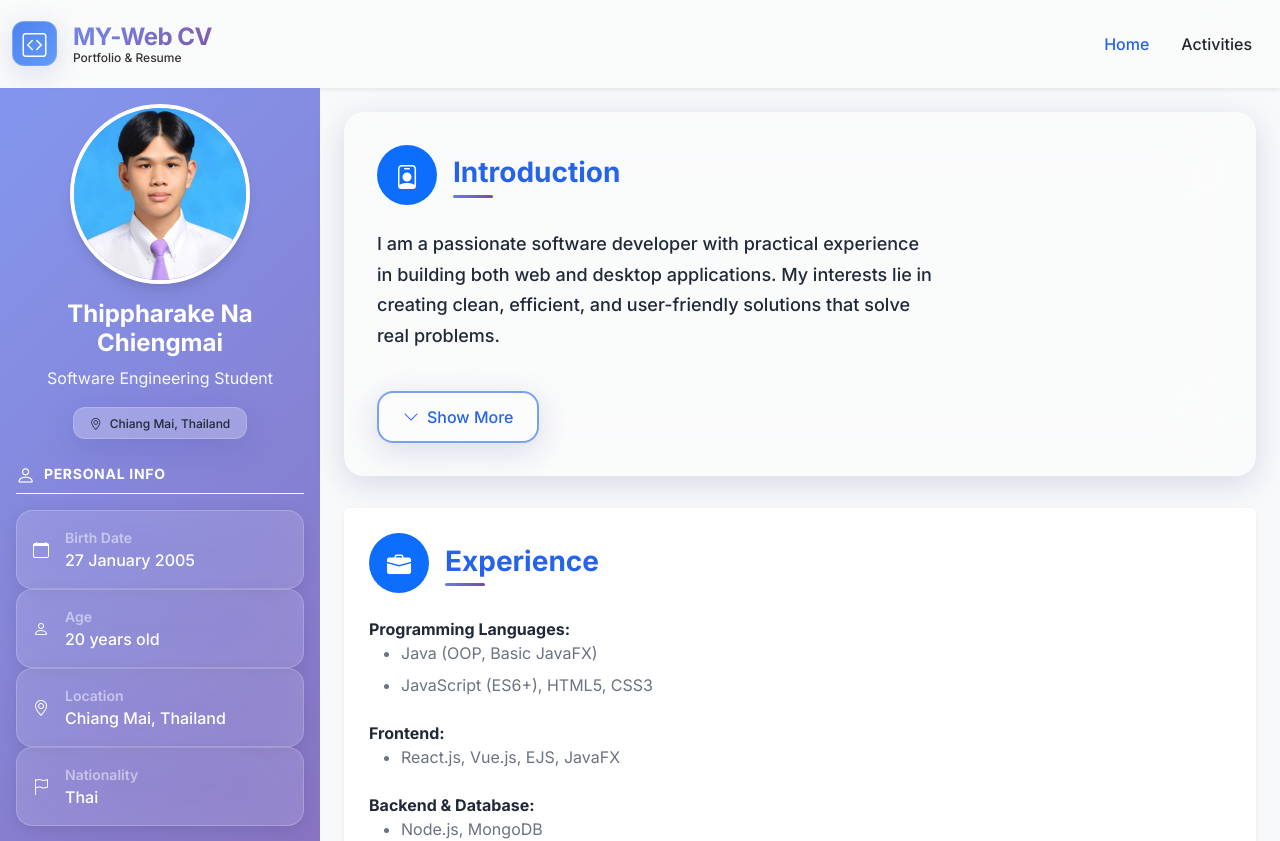
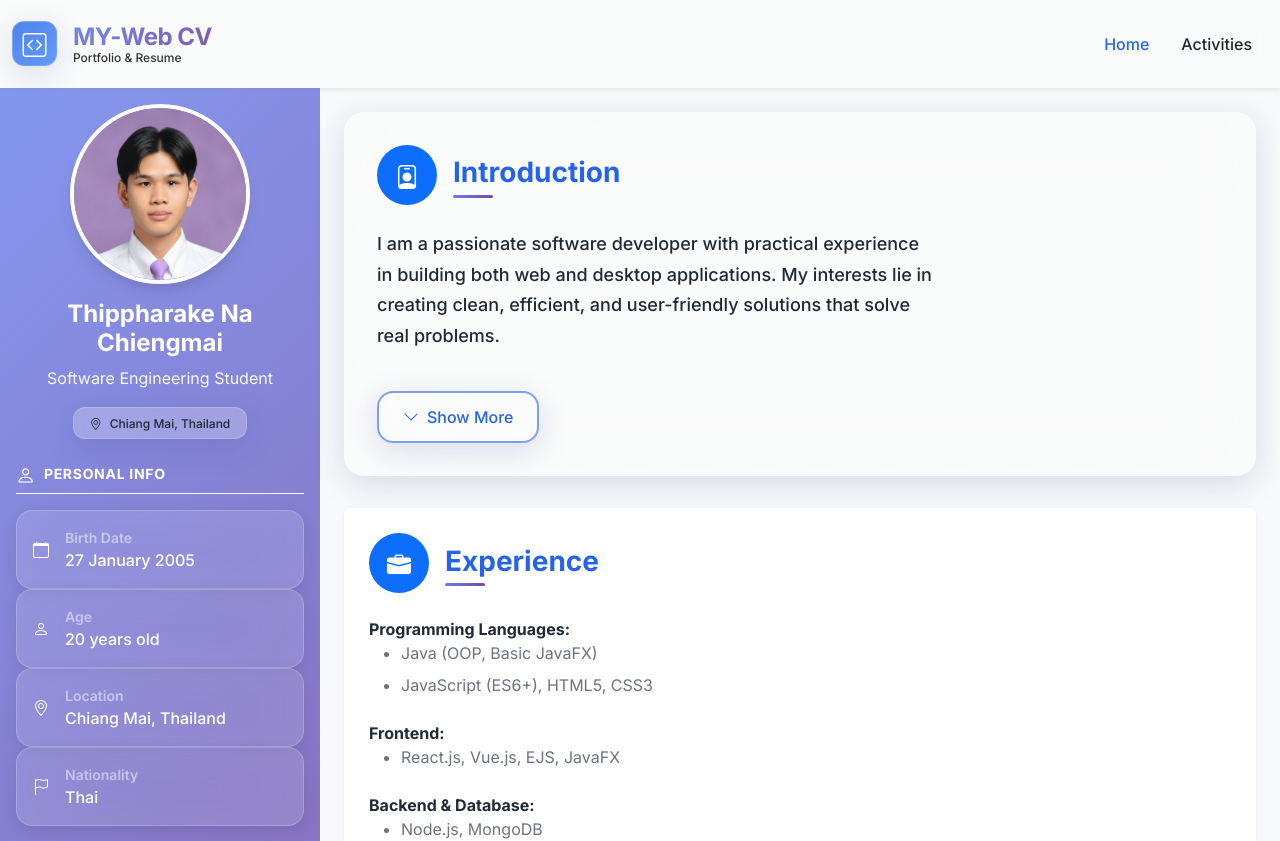
Before and after one commit to Thippharake-NaChiengmai/WebCV, a React (Create React App) app in the folder noon-web-cv/: page / in a window 1280 px wide. Shown: the top 841 px of the page. Built offline with nearby package versions, Linux system fonts and the light colour scheme.

Commit message:
changing CV Images

```diff
--- a/noon-web-cv/src/components/layouts/Sidebar.js
+++ b/noon-web-cv/src/components/layouts/Sidebar.js
@@ -13,10 +13,10 @@ export default function Sidebar() {
           <div className="text-center mb-4 sidebar-profile">
             <div className="position-relative mb-3">
               <img
-                src="/images/WebCv_img.JPG"
+                src="/images/cvImg.png"
                 alt="Profile"
                 className="rounded-circle border border-4 border-white"
-                style={{ width: '180px', height: '180px', objectFit: 'cover' }}
+                style={{ width: '180px', height: '180px', objectFit: 'cover', objectPosition: 'top' }}
               />
             </div>
             <h2 className="h4 fw-bold mb-2">Thippharake Na Chiengmai</h2>
```
Also changed, not shown: noon-web-cv/public/images/WebCv_img.JPG (deleted), noon-web-cv/public/images/cvImg.png (added), noon-web-cv/src/components/Achievements.js (line endings or trailing spaces).
